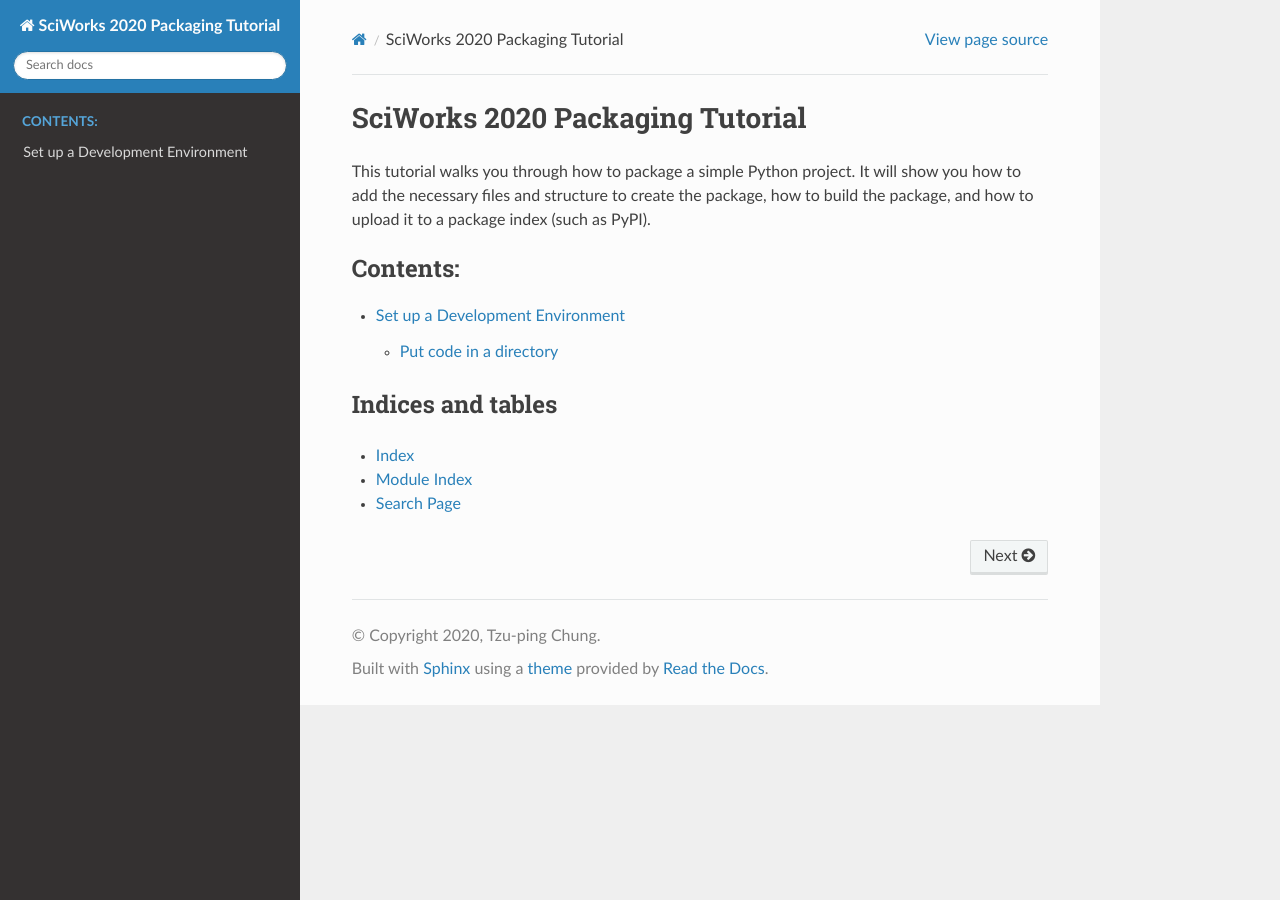
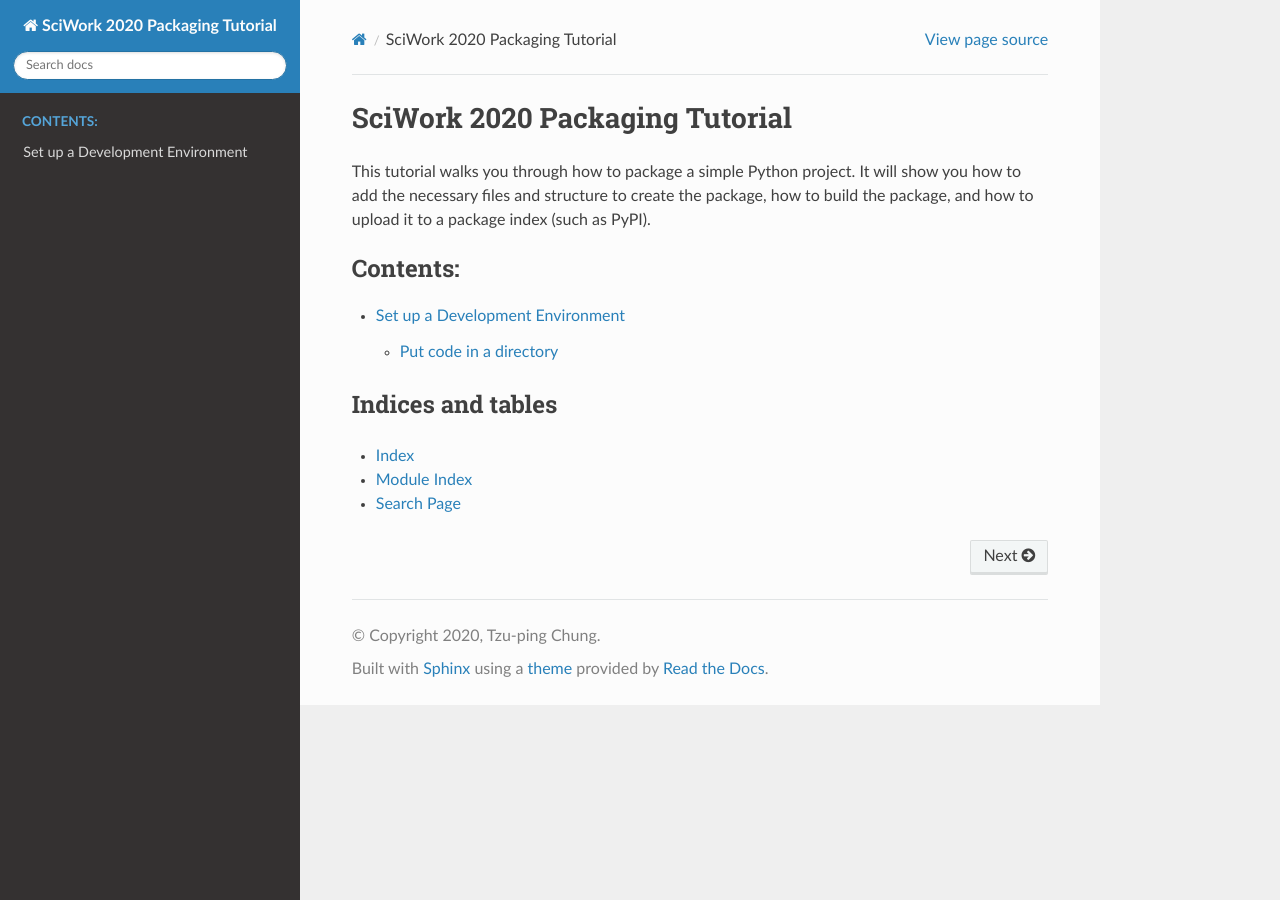
Before and after one commit to uranusjr/sciwork-2020-tutorial, a Sphinx documentation site: the page built from source/index.rst, in a window 1280 px wide. Built offline with Sphinx 7.4.7 and the Read the Docs theme 2.0.0, drawn with Linux system fonts in a browser that asks for light colours.

Commit message:
Master
https://github.com/readthedocs/readthedocs.org/issues/2569#issuecomment-485117471

```diff
--- a/source/conf.py
+++ b/source/conf.py
@@ -17,12 +17,14 @@
 
 # -- Project information -----------------------------------------------------
 
-project = "SciWorks 2020 Packaging Tutorial"
+project = "SciWork 2020 Packaging Tutorial"
 copyright = "2020, Tzu-ping Chung"
 author = "Tzu-ping Chung"
 
 
 # -- General configuration ---------------------------------------------------
+
+master_doc = "index"
 
 # Add any Sphinx extension module names here, as strings. They can be
 # extensions coming with Sphinx (named 'sphinx.ext.*') or your custom
--- a/source/index.rst
+++ b/source/index.rst
@@ -1,5 +1,5 @@
 ================================
-SciWorks 2020 Packaging Tutorial
+SciWork 2020 Packaging Tutorial
 ================================
 
 This tutorial walks you through how to package a simple Python project. It will
```
